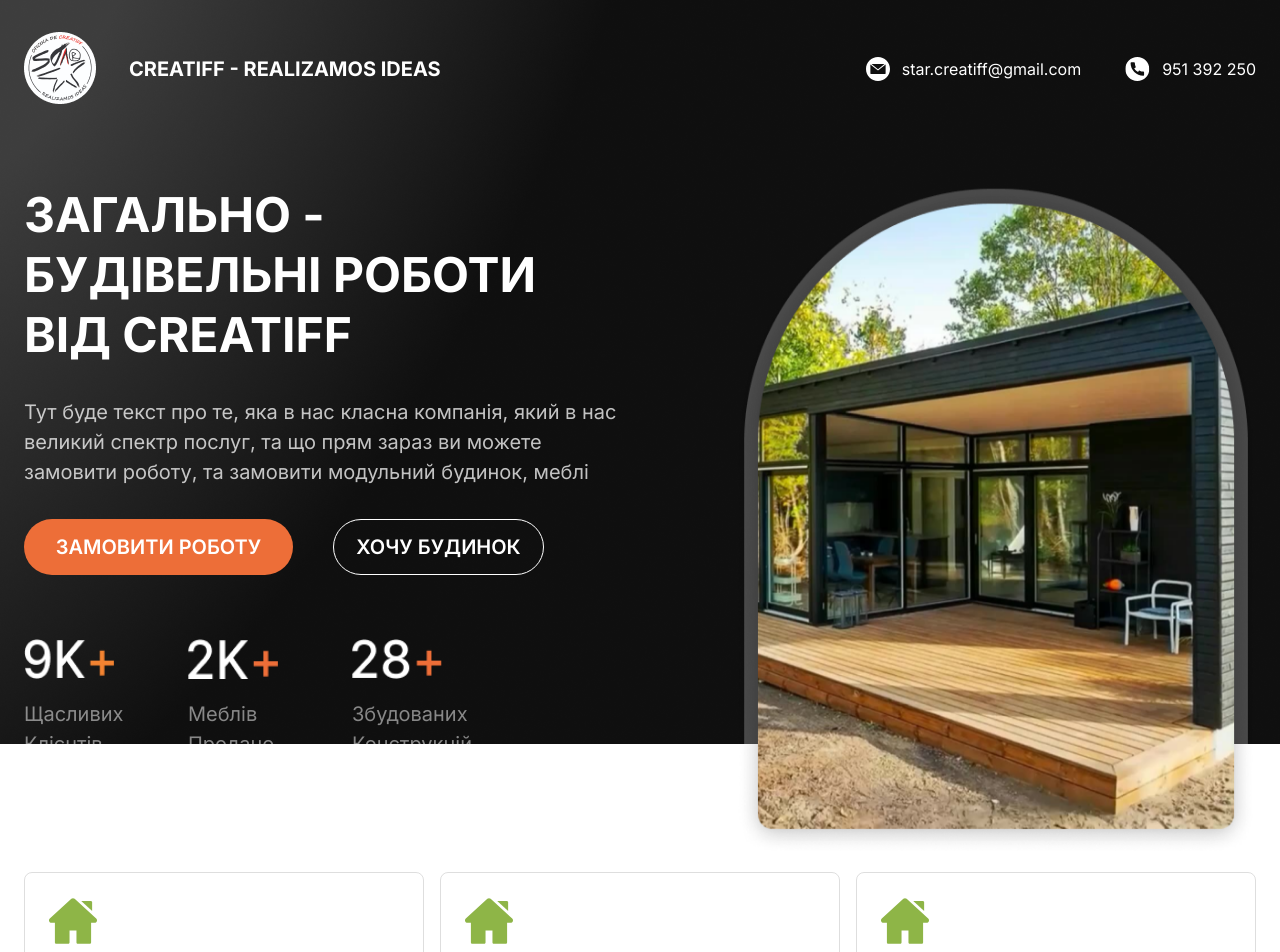
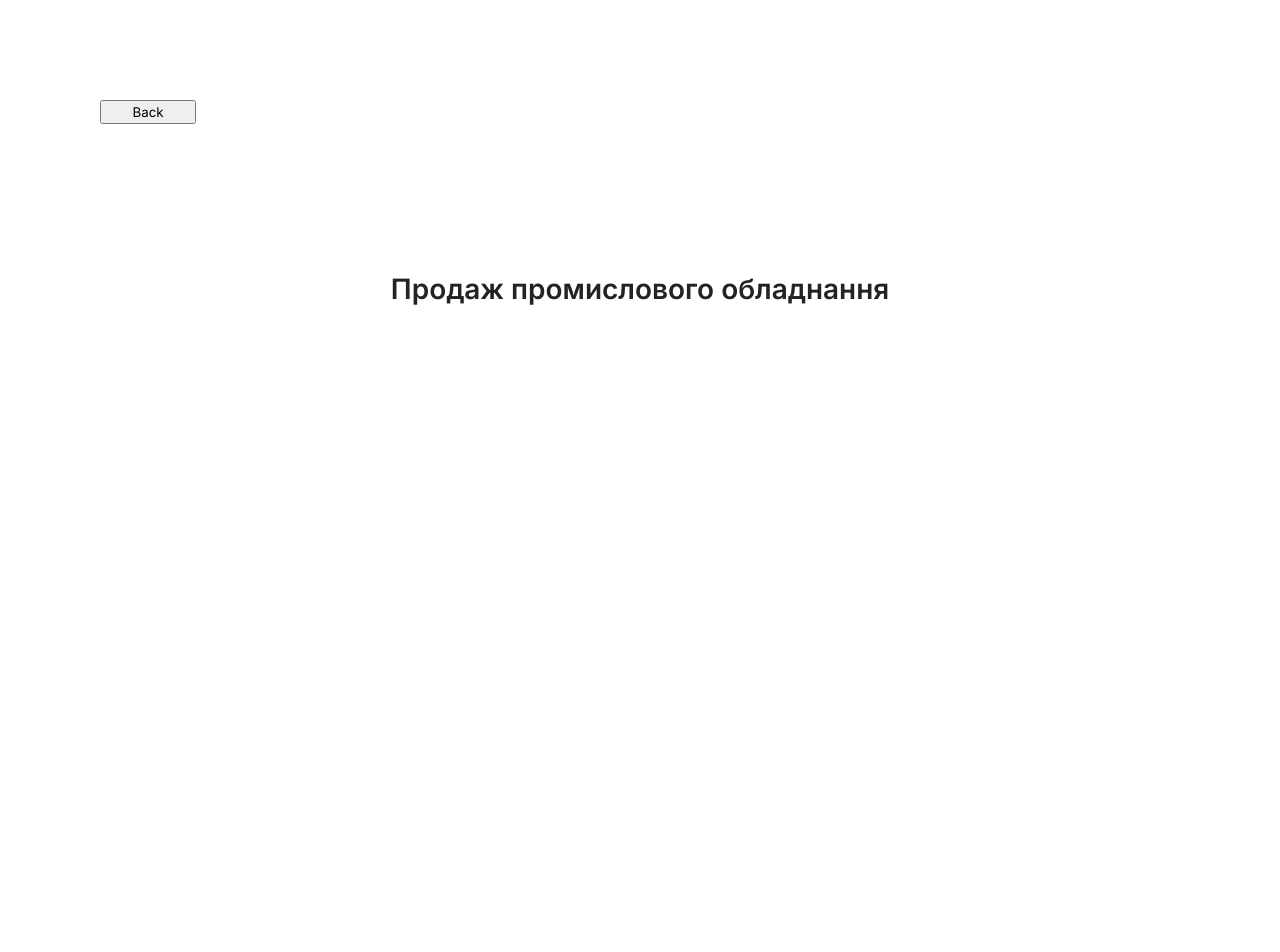
Before and after one commit to ShadePrima/creatiff-app, a React (Create React App) app: page /1 in a window 1280 px wide. Shown: the top 952 px of the page. After the commit the page ends 800 px from the top, so only its background shows below. Built offline with nearby package versions, Linux system fonts and the light colour scheme.

Commit message:
routin for info card

```diff
--- a/package.json
+++ b/package.json
@@ -10,6 +10,7 @@
     "clsx": "^1.2.1",
     "react": "^18.2.0",
     "react-dom": "^18.2.0",
+    "react-router-dom": "^6.10.0",
     "react-scripts": "5.0.1",
     "sass": "^1.60.0",
     "web-vitals": "^2.1.4"
--- a/src/App.js
+++ b/src/App.js
@@ -1,29 +1,18 @@
 import React from 'react'
+import { Route, Routes } from 'react-router-dom'
 
-import Advantages from './components/Advantages'
-import Catalog from './components/Catalog'
-import CataloBlock from './components/CatalogBlock'
-import ContactForm from './components/ContactForm'
-import Footer from './components/Footer'
-import Header from './components/Header'
-import Partners from './components/Partners'
+import MainPage from './pages/MainPage'
 
 import './styles/main.scss'
-import InfoCardV2 from './components/InfoCardV2/InfoCardV2'
-import Gallery from './components/Gallery/Gallery'
+import InfoCardPage from './pages/InfoCardPage'
 
 function App() {
   return (
     <div>
-      <Header />
-      <InfoCardV2 />
-      <Partners />
-      <Catalog />
-      <CataloBlock />
-      <Gallery />
-      <Advantages />
-      <ContactForm />
-      <Footer />
+      <Routes>
+        <Route path='/' element={<MainPage />} />
+        <Route path='/:id' element={<InfoCardPage />} />
+      </Routes>
     </div>
   )
 }
--- a/src/components/CardV2/CardV2.jsx
+++ b/src/components/CardV2/CardV2.jsx
@@ -1,8 +1,9 @@
 import React from 'react'
 import styles from './CardV2.module.scss'
 import homeIcon from '../../assets/icons/Home.svg'
+import { Link } from 'react-router-dom'
 
-const CardV2 = ({ title }) => {
+const CardV2 = ({ title, index }) => {
   return (
     <div className={styles.root}>
       <img src={homeIcon} alt='Home' className={styles.icon} />
@@ -11,7 +12,9 @@ const CardV2 = ({ title }) => {
         Lorem ipsum dolor sit amet, consectetur adipiscing elit, sed do eiusmod
         tempor incididunt ut labore et dolore magna aliqua.
       </p>
-      <button className={styles.button}>читати далі</button>
+      <Link to={`/${index}`}>
+        <button className={styles.button}>читати далі</button>
+      </Link>
     </div>
   )
 }
--- a/src/components/Header/Header.module.scss
+++ b/src/components/Header/Header.module.scss
@@ -193,12 +193,6 @@
     height: 670px;
     animation: slide 10000ms ease-in-out infinite;
 
-    // animation-name: slide;
-    // animation-duration: 10s;
-    // animation-iteration-count: infinite;
-    // animation-timing-function: linear;
-    // animation-fill-mode: both;
-
     @media (max-width: 425px) {
       width: 320px;
       height: 470px;
--- a/src/components/InfoCardV2/InfoCardV2.jsx
+++ b/src/components/InfoCardV2/InfoCardV2.jsx
@@ -24,24 +24,24 @@ const contentCard = [
     text: 'Lorem ipsum dolor sit amet, consectetur adipiscing elit, sed do eiusmod tempor incididunt ut labore et dolore magna aliqua.',
   },
   {
-    id: 1,
+    id: 5,
     title: 'Вікна та двері',
     text: 'Lorem ipsum dolor sit amet, consectetur adipiscing elit, sed do eiusmod tempor incididunt ut labore et dolore magna aliqua.',
   },
   {
-    id: 1,
+    id: 6,
     title: 'Загальнобудівельні види робіт',
     text: 'Lorem ipsum dolor sit amet, consectetur adipiscing elit, sed do eiusmod tempor incididunt ut labore et dolore magna aliqua.',
   },
 ]
 
-const InfoCardV2 = () => {
+const InfoCardV2 = ({ index }) => {
   return (
     <div className={styles.root}>
       <div className='wrapper'>
         <div className={styles.conteiner}>
-          {contentCard.map((item) => (
-            <CardV2 title={item.title} />
+          {contentCard.map((item, index) => (
+            <CardV2 key={item.id} title={item.title} index={index} />
           ))}
         </div>
       </div>
--- /dev/null
+++ b/src/helpers/cardsInfoList.js
@@ -0,0 +1,8 @@
+export const cardsInfoList = [
+  { id: 1, title: 'Виготовлення будинків з морських контейнерів' },
+  { id: 2, title: 'Продаж промислового обладнання' },
+  { id: 3, title: 'Виробництво металоконструкцій' },
+  { id: 4, title: 'Продаж промислового обладнання Повтор' },
+  { id: 5, title: 'Вікна та двері' },
+  { id: 6, title: 'Загальнобудівельні види робіт' },
+]
--- a/src/index.js
+++ b/src/index.js
@@ -1,10 +1,13 @@
-import React from 'react';
-import ReactDOM from 'react-dom/client';
-import App from './App';
+import React from 'react'
+import { BrowserRouter } from 'react-router-dom'
+import ReactDOM from 'react-dom/client'
+import App from './App'
 
-const root = ReactDOM.createRoot(document.getElementById('root'));
+const root = ReactDOM.createRoot(document.getElementById('root'))
 root.render(
   <React.StrictMode>
-    <App />
+    <BrowserRouter>
+      <App />
+    </BrowserRouter>
   </React.StrictMode>
-);
+)
--- /dev/null
+++ b/src/pages/InfoCardPage.jsx
@@ -0,0 +1,31 @@
+import React from 'react'
+import { Link, useParams } from 'react-router-dom'
+
+import { cardsInfoList } from '../helpers/cardsInfoList'
+
+const stylesTitle = {
+  display: 'flex',
+  justifyContent: 'center',
+  alignItems: 'center',
+  marginTop: '30px',
+  padding: '20px',
+}
+
+const InfoCardPage = () => {
+  const { id } = useParams()
+  const card = cardsInfoList[id]
+  console.log(card, 'card')
+
+  return (
+    <div>
+      <Link to='/'>
+        <button style={{ margin: '100px', width: '96px', height: '24px' }}>
+          Back
+        </button>
+      </Link>
+      <h2 style={stylesTitle}>{card.title}</h2>
+    </div>
+  )
+}
+
+export default InfoCardPage
--- /dev/null
+++ b/src/pages/MainPage.jsx
@@ -0,0 +1,28 @@
+import React from 'react'
+import Header from '../components/Header'
+import InfoCardV2 from '../components/InfoCardV2/InfoCardV2'
+import Partners from '../components/Partners'
+import Catalog from '../components/Catalog'
+import CataloBlock from '../components/CatalogBlock'
+import Gallery from '../components/Gallery/Gallery'
+import Advantages from '../components/Advantages'
+import ContactForm from '../components/ContactForm'
+import Footer from '../components/Footer'
+
+const MainPage = () => {
+  return (
+    <div>
+      <Header />
+      <InfoCardV2 />
+      <Partners />
+      <Catalog />
+      <CataloBlock />
+      <Gallery />
+      <Advantages />
+      <ContactForm />
+      <Footer />
+    </div>
+  )
+}
+
+export default MainPage
```
Also changed, not shown: 1 other file (tests, documents, lock files or other folders).
